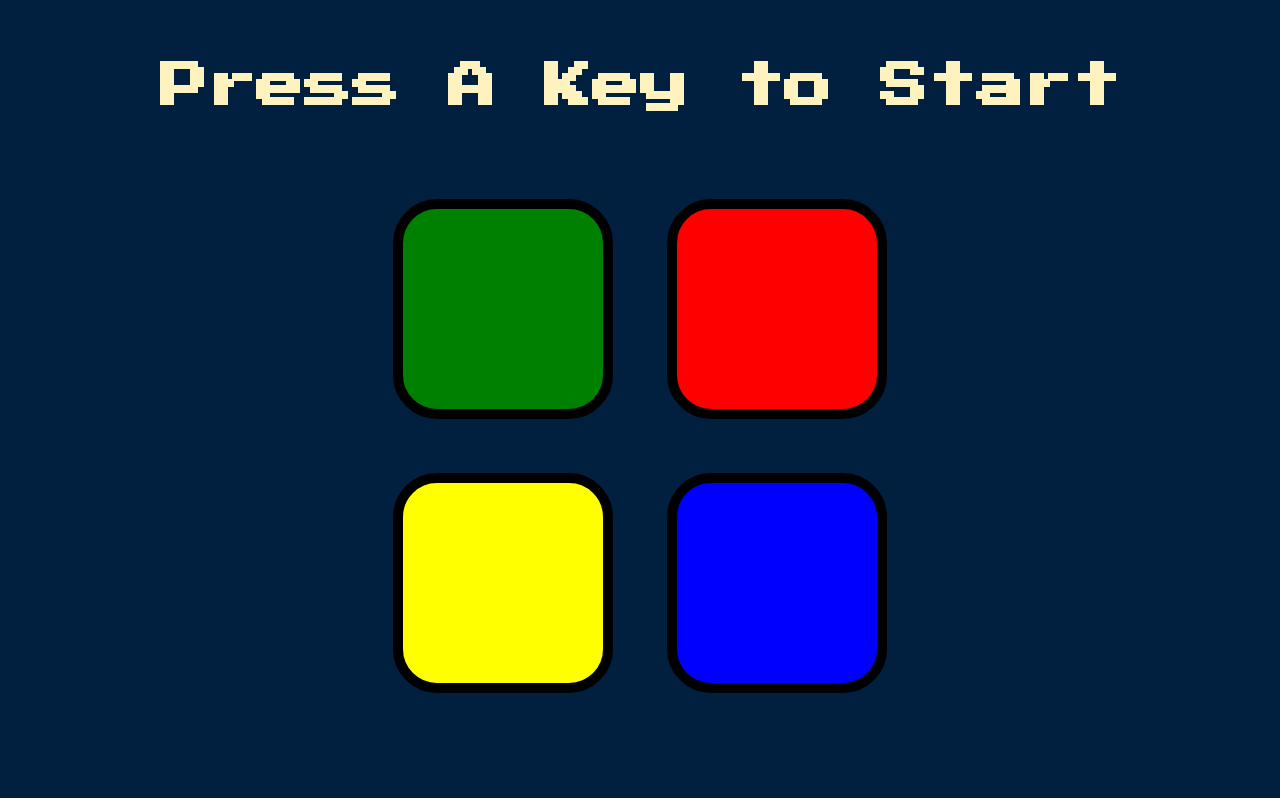
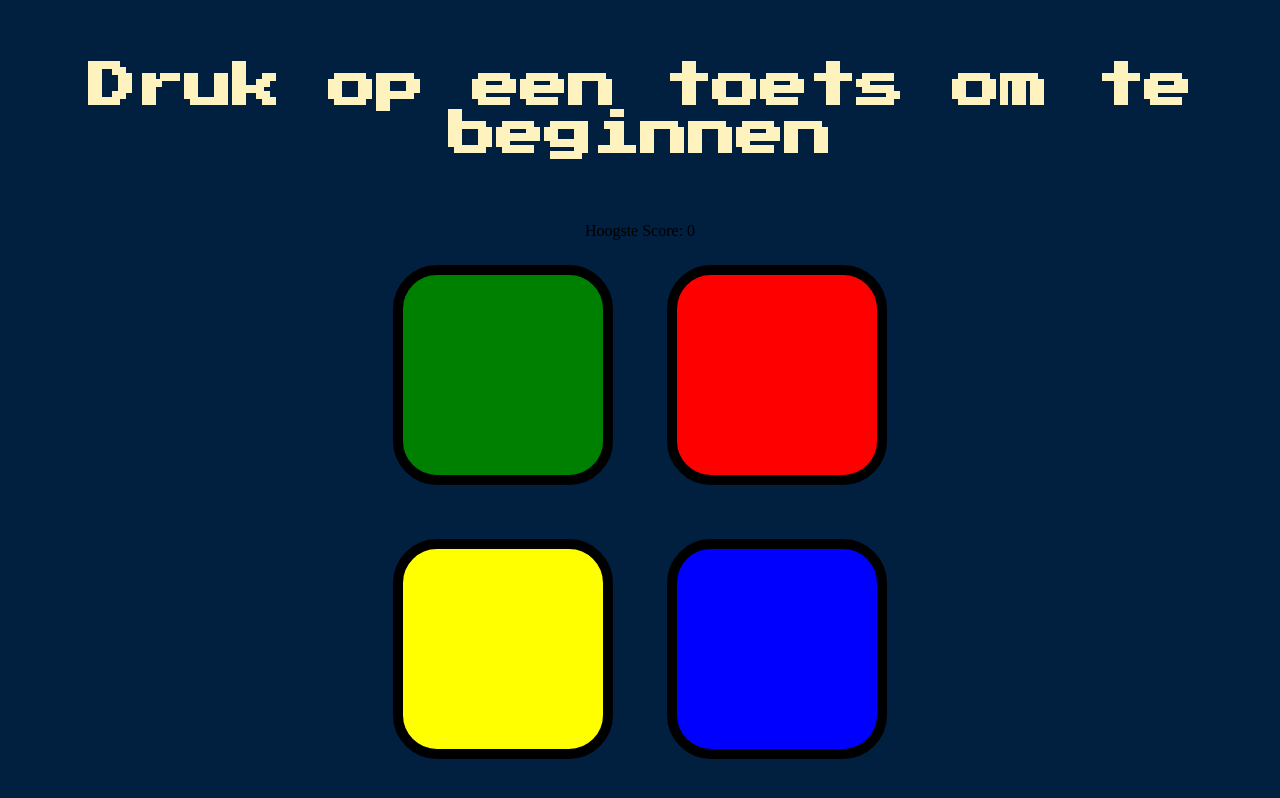
Before and after one commit to raimonvibe/Simon-game, a plain HTML site: page index.html in a window 1280 px wide. Drawn offline with nearby package versions, Linux system fonts and the light colour scheme.

Commit message:
Update index.html

```diff
--- a/index.html
+++ b/index.html
@@ -1,5 +1,5 @@
 <!DOCTYPE html>
-<html lang="en" dir="ltr">
+<html lang="nl" dir="ltr">
 
 <head>
   <meta charset="utf-8">
@@ -9,33 +9,23 @@
 </head>
 
 <body>
-  <h1 id="level-title">Press A Key to Start</h1>
+  <h1 id="level-title">Druk op een toets om te beginnen</h1>
+  <div id="high-score">Hoogste Score: 0</div>
+
   <div class="container">
-    <div lass="row">
-
-      <div type="button" id="green" class="btn green">
-
-      </div>
-
-      <div type="button" id="red" class="btn red">
-
-      </div>
+    <div class="row">
+      <div type="button" id="green" class="btn green"></div>
+      <div type="button" id="red" class="btn red"></div>
     </div>
 
     <div class="row">
+      <div type="button" id="yellow" class="btn yellow"></div>
+      <div type="button" id="blue" class="btn blue"></div>
+    </div>
+  </div>
 
-      <div type="button" id="yellow" class="btn yellow">
-
-      </div>
-      <div type="button" id="blue" class="btn blue">
-
-      </div>
-
-    </div>
-
-  </div>
-<script src="https://ajax.googleapis.com/ajax/libs/jquery/3.6.0/jquery.min.js"></script>
-<script src="game.js" charset="utf-8"></script>
+  <script src="https://ajax.googleapis.com/ajax/libs/jquery/3.6.0/jquery.min.js"></script>
+  <script src="game.js" charset="utf-8"></script>
 </body>
 
 </html>
```
